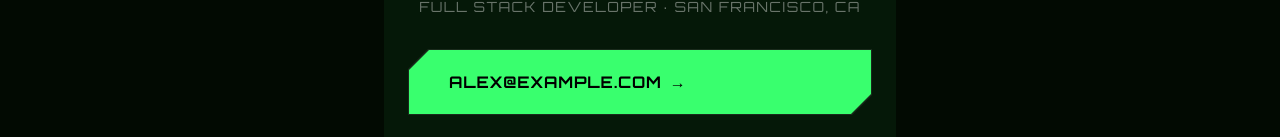
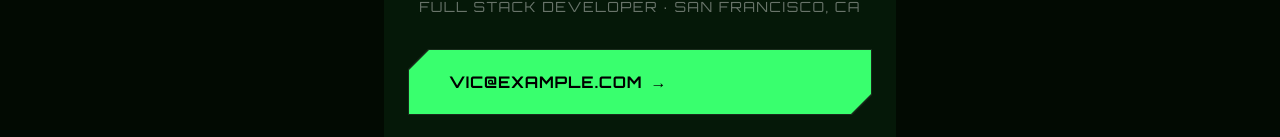
Before and after one commit to neonblade-ui/neonbladeui-sd-portfolio-template, a Next.js app: page / in a window 1280 px wide. Shown: the part 3585-3722 px from the top of the page. Built offline with nearby package versions, Linux system fonts and the light colour scheme.

Commit message:
config updated

```diff
--- a/src/app/template/config.tsx
+++ b/src/app/template/config.tsx
@@ -15,7 +15,7 @@ export const CONFIG = {
   tagline:
     "I build digital experiences that live at the intersection of design and engineering.",
   location: "San Francisco, CA",
-  email: "alex@example.com",
+  email: "vic@example.com",
   resumeUrl: "#",
 
   // ── Change to "S1" | "M3" | "S5" to set the default theme ──────────────────
```
